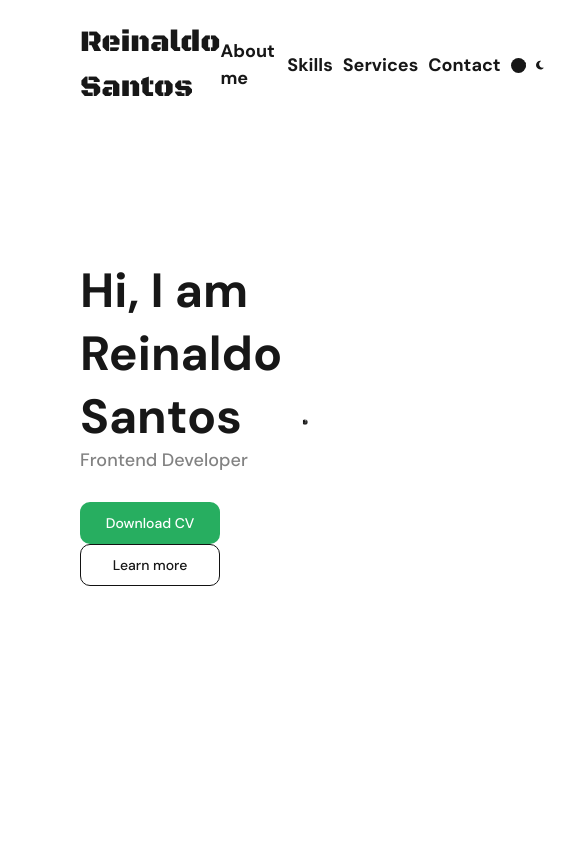
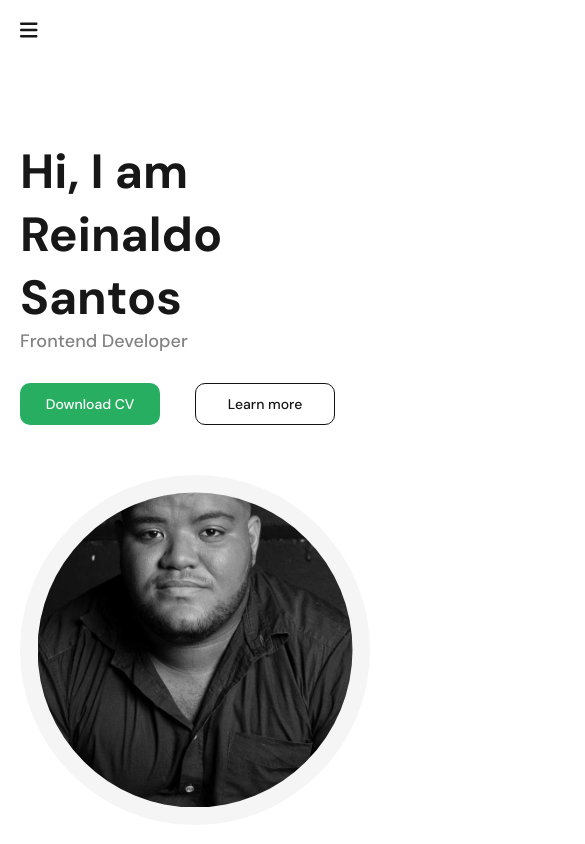
Before and after one commit to reinaldo-santosBa/new_portifolio, a React (Vite) app: page / in a window 390 px wide. Shown: the top 844 px of the page, 585 px wide, since content can reach past the window. Built offline with nearby package versions, Linux system fonts and the light colour scheme.

Commit message:
feat: add styling to transform a responsive

```diff
--- a/src/App.tsx
+++ b/src/App.tsx
@@ -8,6 +8,8 @@ import { BannerSecion } from './components/banner/banner';
 import { ServiceSection } from './components/services/services';
 import { SkillsSections } from './components/skills/skills';
 import { ContactSection } from './components/contact/contact';
+import { Element } from 'react-scroll';
+
 const App: React.FC = () => {
 	const [theme, setTheme] = React.useState('');
 	useEffect(() => {
@@ -18,19 +20,32 @@ const App: React.FC = () => {
 			setTheme('light');
 		}
 	}, []);
+
 	const toggleTheme = () => {
 		setTheme((prevTheme) => (prevTheme === 'light' ? 'dark' : 'light'));
 	};
+
+
 	return (
 		<ThemeProvider theme={theme === 'light' ? lightTheme : darkTheme}>
 			<GlobalStyles />
 			<Menu mode={theme} toggleTheme={toggleTheme} />
-			<BannerSecion />
-			<AboutSection />
-			<ServiceSection />
-			<SkillsSections />
-			<ContactSection />
-		</ThemeProvider>
+			<Element name={'banner'}>
+				<BannerSecion />
+			</Element>
+			<Element name={'about'}>
+				<AboutSection />
+			</Element>
+			<Element name={'services'}>
+				<ServiceSection />
+			</Element>
+			<Element name={'skills'}>
+				<SkillsSections />
+			</Element>
+			<Element name={'contact'}>
+				<ContactSection />
+			</Element>
+		</ThemeProvider >
 	);
 };
 
--- a/src/components/about/styles.tsx
+++ b/src/components/about/styles.tsx
@@ -7,6 +7,9 @@ export const About = styled.section`
     width: 100%;
     margin: 3rem 0;
     padding: 0 8rem;
+    @media (max-width: 800px) {
+        padding: 0 2rem;
+    }
     h1{
         font-size: 4rem;
         font-style: normal;
@@ -22,9 +25,15 @@ export const About = styled.section`
         font-style: normal;
         font-weight: 400;
         line-height: normal;
+        @media (max-width: 800px) {
+            text-align: justify;
+        }
     }
     div{
         display: flex;
         justify-content: space-evenly;
+        @media (max-width: 800px) {
+            flex-direction: column;
+        }
     }
 `;
--- a/src/components/banner/banner.tsx
+++ b/src/components/banner/banner.tsx
@@ -1,18 +1,31 @@
 import React from 'react';
 import * as S from './styles';
 import Person from '../../assets/person.jpeg';
-export const BannerSecion:React.FC = () =>{
-	return(
+
+
+export const BannerSecion: React.FC = () => {
+	const handleDownload = () => {
+		const link = document.createElement('a');
+
+		link.href = '../../assets/curriculum_vitae.pdf';
+		link.download = 'curriculum.pdf';
+
+		document.body.appendChild(link);
+		link.click();
+		document.body.removeChild(link);
+
+	};
+	return (
 		<S.Banner>
 			<div>
-				<h1>Hi, I am <br/>
+				<h1>Hi, I am <br />
 					Reinaldo Santos
 				</h1>
 				<h3>
 					Frontend Developer
 				</h3>
 				<S.AreaBtn>
-					<S.Button>Download CV</S.Button>
+					<S.Button onClick={handleDownload}>Download CV</S.Button>
 					<S.Button outline>Learn more</S.Button>
 				</S.AreaBtn>
 			</div>
--- a/src/components/banner/styles.tsx
+++ b/src/components/banner/styles.tsx
@@ -9,11 +9,19 @@ export const Banner = styled.section`
     width: 100%;
     gap: 2rem;
     height: 100vh;
+    @media (max-width: 800px) {
+        flex-direction: column;
+        gap: 5rem;
+        padding: 0 2rem;
+    }
     div{
         display: flex;
         justify-content: center;
         flex-direction: column ;
         flex: 1;
+        @media (max-width: 800px) {
+            flex: 0;
+        }
         height: max-content;
         h1{
             color: ${props => props.theme.fonts.main};
@@ -32,7 +40,7 @@ export const Banner = styled.section`
         div{
 
             img{
-                width: 80%;
+                width: 100%;
                 padding: 5%;
                 background: ${props => props.theme.background.backgroundSecondary};
                 border-radius: 50%;
@@ -63,4 +71,7 @@ export const Button = styled.button<IButton>`
     font-size: 1.4rem;
     border-radius: 1rem;
     cursor: pointer;
+    @media (max-width: 800px) {
+        max-height: 4.2rem;
+    }
 `;
--- a/src/components/menu/menu.tsx
+++ b/src/components/menu/menu.tsx
@@ -4,16 +4,18 @@ import React, { useEffect, useState } from 'react';
 import { SwitchButton } from '../switchButton/switchButton';
 import { LogoText } from '../logoText/logoText';
 import * as S from './styles';
+import { faBars, faClose } from '@fortawesome/free-solid-svg-icons';
+
 import { MenuItem } from '../menuItem/menuItem';
 interface IProps {
-    toggleTheme: () => void,
-    mode: string
+	toggleTheme: () => void,
+	mode: string,
 }
 
-const Menu: React.FC<IProps> = ({toggleTheme,mode}:IProps) => {
+const Menu: React.FC<IProps> = ({ toggleTheme, mode }: IProps) => {
 
 	const [scrolling, setScrolling] = useState(false);
-
+	const [leftPosition, setLeftPosition] = useState(-500);
 	useEffect(() => {
 		const handleScroll = () => {
 			if (window.scrollY > 50) {
@@ -31,17 +33,42 @@ const Menu: React.FC<IProps> = ({toggleTheme,mode}:IProps) => {
 		};
 	}, []);
 
+	const changePosition = () => {
+		if (leftPosition === 0) {
+			setLeftPosition(-500);
+		} else {
+			setLeftPosition(0);
+		}
+	};
+
 	return (
-		<S.menu menuColor={scrolling}>
-			<LogoText/>
-			<div>
-				<MenuItem item='about' text='About me'/>
-				<MenuItem item='skills' text='Skills'/>
-				<MenuItem item='services' text='Services'/>
-				<MenuItem item='contact' text='Contact'/>
-				<SwitchButton mode={mode} toggleTheme={toggleTheme}/>
-			</div>
-		</S.menu>
+		<>
+			<S.menu menuColor={scrolling}>
+				<LogoText />
+				<div>
+					<MenuItem item='about' text='About me' />
+					<MenuItem item='services' text='Services' />
+					<MenuItem item='skills' text='Skills' />
+					<MenuItem item='contact' text='Contact' />
+					<SwitchButton mode={mode} toggleTheme={toggleTheme} />
+				</div>
+			</S.menu>
+			<S.icon onClick={changePosition} className='icon' icon={faBars} />
+			<S.menuMobile positionLeft={leftPosition}>
+				<div>
+					<div>
+						<S.icon onClick={changePosition} icon={faClose} />
+						<LogoText />
+						<MenuItem item='about' text='About me' />
+						<MenuItem item='services' text='Services' />
+						<MenuItem item='skills' text='Skills' />
+						<MenuItem item='contact' text='Contact' />
+						<SwitchButton mode={mode} toggleTheme={toggleTheme} />
+					</div>
+				</div>
+			</S.menuMobile>
+
+		</>
 	);
 };
-export {Menu};
+export { Menu };
--- a/src/components/menu/styles.tsx
+++ b/src/components/menu/styles.tsx
@@ -1,7 +1,11 @@
 import styled from 'styled-components';
+import { FontAwesomeIcon } from '@fortawesome/react-fontawesome';
 
 interface IMenu {
     menuColor: boolean
+}
+interface IMenuMob {
+    positionLeft: number
 }
 
 export const menu = styled.nav<IMenu>`
@@ -9,11 +13,14 @@ export const menu = styled.nav<IMenu>`
     width: 100%;
     position: fixed;
     z-index: 10;
-    background: ${props => props.menuColor ?  props.theme.background.backgroundSecondary : 'transparent'};
+    background: ${props => props.menuColor ? props.theme.background.backgroundSecondary : 'transparent'};
     flex-direction: row;
     padding: 2rem 8rem;
     align-items: center;
     justify-content: space-between;
+    @media (max-width: 800px) {
+        display: none;
+    }
     div{
         display: flex;
         flex-direction: row;
@@ -21,3 +28,28 @@ export const menu = styled.nav<IMenu>`
         gap:1rem;
     }
 `;
+export const menuMobile = styled.nav<IMenuMob>`
+    display: none;
+    @media (max-width: 800px) {
+        display: block;
+        padding: 2rem  0 0 2rem;
+        position: absolute;
+        top: 0;
+        left: ${props => props.positionLeft}px;
+        background: ${props => props.theme.background.backgroundSecondary};
+        z-index: 100;
+        width: 100vw;
+        height: 100vh;
+        gap: 1rem;
+        transition: 1s;
+    }
+`;
+
+export const icon = styled(FontAwesomeIcon)`
+    display: none;
+    font-size: 2rem;
+    margin: 2rem;
+    @media (max-width: 800px) {
+        display: block;
+    }
+`;
--- a/src/components/menuItem/menuItem.tsx
+++ b/src/components/menuItem/menuItem.tsx
@@ -1,13 +1,16 @@
 import React from 'react';
 import * as S from './styles';
+import { Link } from 'react-scroll';
 interface IProps {
 	item: string;
 	text: string
 }
-export const MenuItem:React.FC<IProps> = ({item,text}) => {
+export const MenuItem: React.FC<IProps> = ({ item, text }) => {
 	return (
 		<div>
-			<S.title href={`#${item}`}>{text}</S.title>
+			<Link to={item} smooth={true} duration={500} offset={-200} >
+				<S.title>{text}</S.title>
+			</Link>
 		</div>
 	);
 };
--- a/src/components/menuItem/styles.tsx
+++ b/src/components/menuItem/styles.tsx
@@ -1,8 +1,9 @@
 import styled from 'styled-components';
 
-export const title = styled.a`
+export const title = styled.p`
     color: ${(props) => props.theme.fonts.fontPrimary};
     font-size: 1.8rem;
     font-weight: bold;
     text-decoration: none;
+    cursor: pointer
 `;
--- a/src/components/services/services.tsx
+++ b/src/components/services/services.tsx
@@ -1,7 +1,6 @@
 import React from 'react';
 import * as S from './styles';
 import { ServiceItem } from '../serviceItem/serviceItem';
-//import { faMobileAlt, faComputer, faCode } from '@fortawesome/free-solid-svg-icons';
 
 export const ServiceSection: React.FC = () => {
 	return (
--- a/src/components/services/styles.tsx
+++ b/src/components/services/styles.tsx
@@ -7,6 +7,9 @@ export const Service = styled.section`
     width: 100%;
     margin: 10rem 0;
     padding: 0 8rem;
+    @media (max-width: 800px) {
+        padding: 0 2rem;
+    }
     h1{
         font-size: 4rem;
         font-style: normal;
@@ -24,10 +27,15 @@ export const Service = styled.section`
         line-height: normal;
     }
     div{
+
         display: flex;
         justify-content: space-evenly;
         gap: 2rem;
         border-radius: 1rem;
+        @media (max-width: 800px) {
+            display: flex;
+            flex-direction: column;
+        }
     }
 `;
 
```
Also changed, not shown: src/components/about/about.tsx (+9 -7 lines), .eslintrc.cjs.
